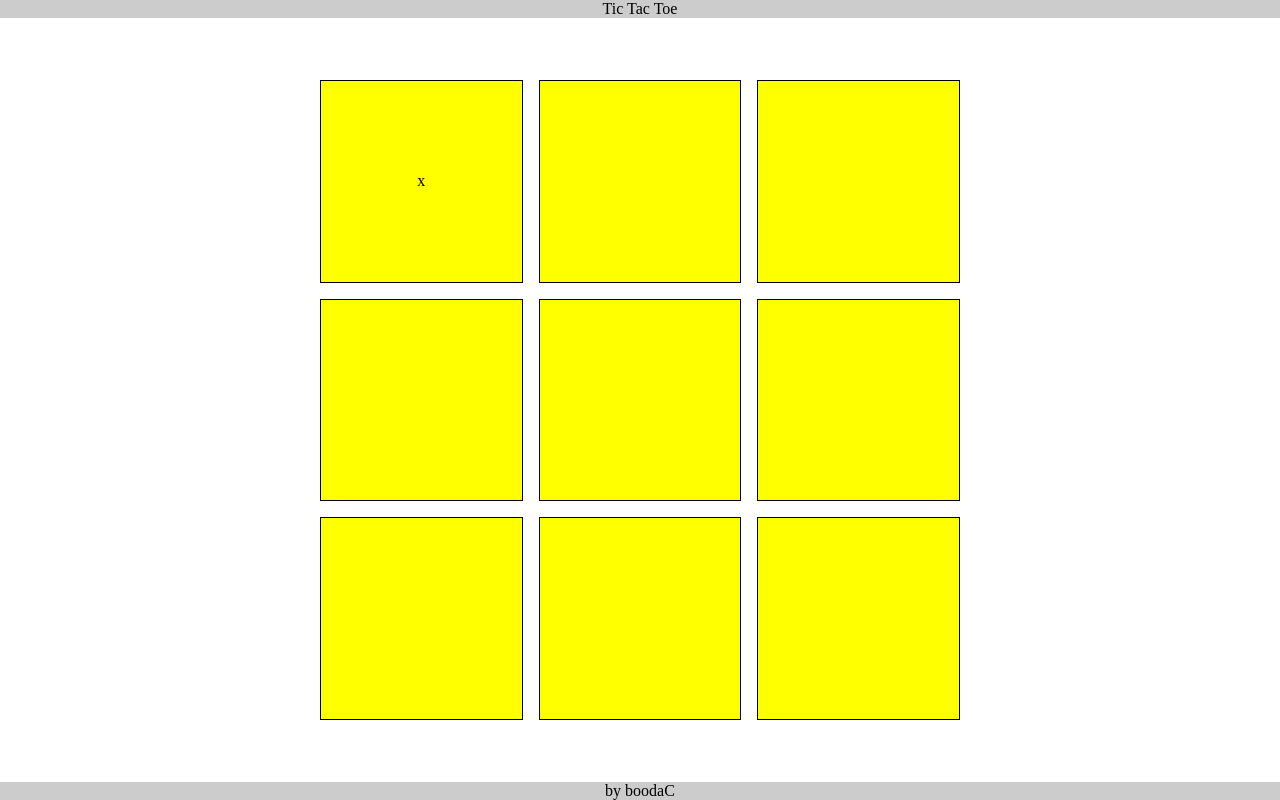
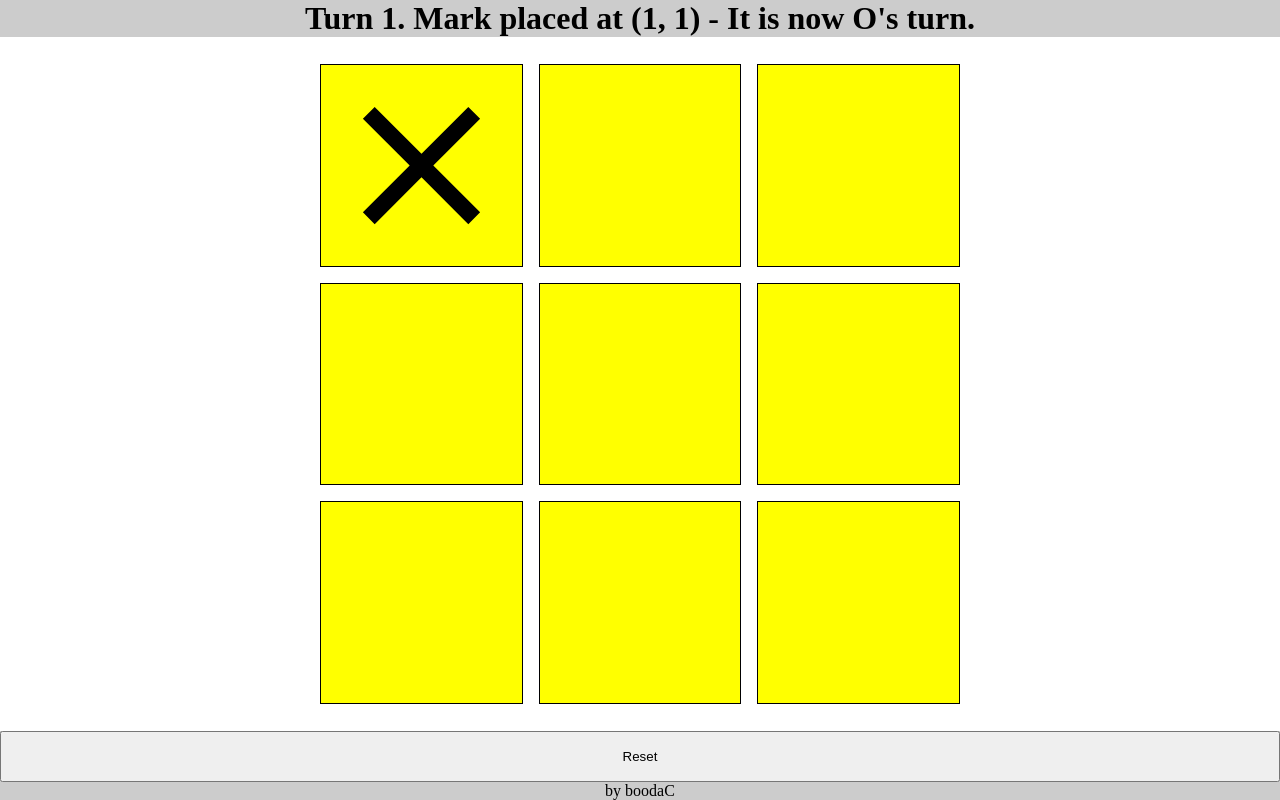
Before and after one commit to Boodac/tic-tac-toe, a plain HTML site: page index.html in a window 1280 px wide. Both pictures are taken after a click on the element 421 px from the left and 181 px from the top of the page. Drawn offline with Linux system fonts and the light colour scheme.

Commit message:
add SVG assets. finalize MVPs. assignment complete.

```diff
--- a/assets/script.js
+++ b/assets/script.js
@@ -1,5 +1,5 @@
 function createGame(obj1, obj2) {
-    const options = { blank: ".", x: "x" , o: "o", size: 3 };
+    const options = { blank: ".", x: "X" , o: "O", size: 3 };
     const players = {
                     one: {mark: options.x, ...obj1},
                     two: {mark: options.o, ...obj2},
@@ -64,7 +64,6 @@ function createGame(obj1, obj2) {
     }
 
     const declareWin = (players) => {
-        console.log("Win detected");
         players.current.win(this);
     }
 
@@ -87,7 +86,11 @@ function createGame(obj1, obj2) {
         return options[opt];
     }
 
-    return { players, setMark, getMark, checkWin, reset, changeOption, option };
+    const turn = () => {
+        return marksMade;
+    }
+
+    return { players, setMark, getMark, checkWin, reset, changeOption, option, turn };
 }
 
 function createPlayer(name) {
@@ -99,13 +102,21 @@ function createPlayer(name) {
 }
 
 const display = (function() {
+    const marquee = document.getElementById("marquee");
     const container = document.querySelector(".TTOcontainer");
     const player1 = createPlayer("Player 1");
     const player2 = createPlayer("Player 2");
+    const resetBtn = document.querySelector("#reset");
+    resetBtn.addEventListener("click", e => {
+        game.reset();
+        init();
+    });
     const game = createGame(player1, player2);
-    let size = game.option("size");
+    let size = 0;
 
     const init = () => {
+        size = game.option("size");
+        container.textContent="";
         container.style.gridTemplateColumns = "repeat(" + size + ", 1fr)";
         container.style.gridTemplateRows = "repeat(" + size + ", max-content)";
         for( let i = 0 ; i < size ; i++ ) {
@@ -125,8 +136,20 @@ const display = (function() {
         let xCoord = e.srcElement.id.substring(1).substring(0, e.srcElement.id.indexOf("-")-1);
         let yCoord = e.srcElement.id.substring(1).substring(e.srcElement.id.indexOf("-"));
         game.setMark(xCoord, yCoord);
-        e.srcElement.textContent = game.getMark(xCoord, yCoord);
-        console.log(xCoord + ", " + yCoord);
+        const fill = document.createElement("img");
+        fill.src = "./assets/" + game.getMark(xCoord, yCoord) + ".svg";
+        e.srcElement.appendChild(fill);
+        let winBool = game.checkWin();
+
+        if(!winBool && game.turn() < maxSize()) marquee.textContent = "Turn " + game.turn() + ". Mark placed at (" + ++xCoord + ", " + ++yCoord + ") - It is now " + game.players.current.mark + "'s turn.";
+        else if(winBool) {
+            marquee.textContent = game.getMark(xCoord, yCoord) + " wins on turn " + game.turn();
+        }
+        else marquee.textContent = "It's a draw. Reset to play again.";
+    };
+
+    const maxSize = () => {
+        return size * size;
     };
 
     return { init };
--- a/assets/style.css
+++ b/assets/style.css
@@ -35,6 +35,11 @@ main div {
     width: min(80dvh, 80dvw);
 }
 
+img {
+    width: 100%;
+    aspect-ratio: 1;
+}
+
 .cell {
     background-color: yellow;
     border: 1px solid black;
@@ -48,4 +53,9 @@ footer {
     width: 100dvw;
     flex-grow: 0;
     background-color: #ccc;
+    display: grid;
 }
+
+button {
+    padding: 1rem;
+}
--- a/index.html
+++ b/index.html
@@ -7,7 +7,7 @@
     <link rel="stylesheet" type="text/css" href="./assets/style.css" />
 </head>
 <body>
-    <header>Tic Tac Toe</header>
+    <header><h1 id="marquee">X Goes First</h1></header>
     <main>
         <div class="spacer"></div>
         <section class="TTOcontainer">
@@ -15,7 +15,7 @@
         </section>
         <div class="spacer"></div>
     </main>
-    <footer>by boodaC</footer>
+    <footer><button id="reset">Reset</button><p>by boodaC</p></footer>
     <script src="./assets/script.js"></script>
 </body>
 </html>
```
Also changed, not shown: assets/O.svg (added), assets/X.svg (added).
